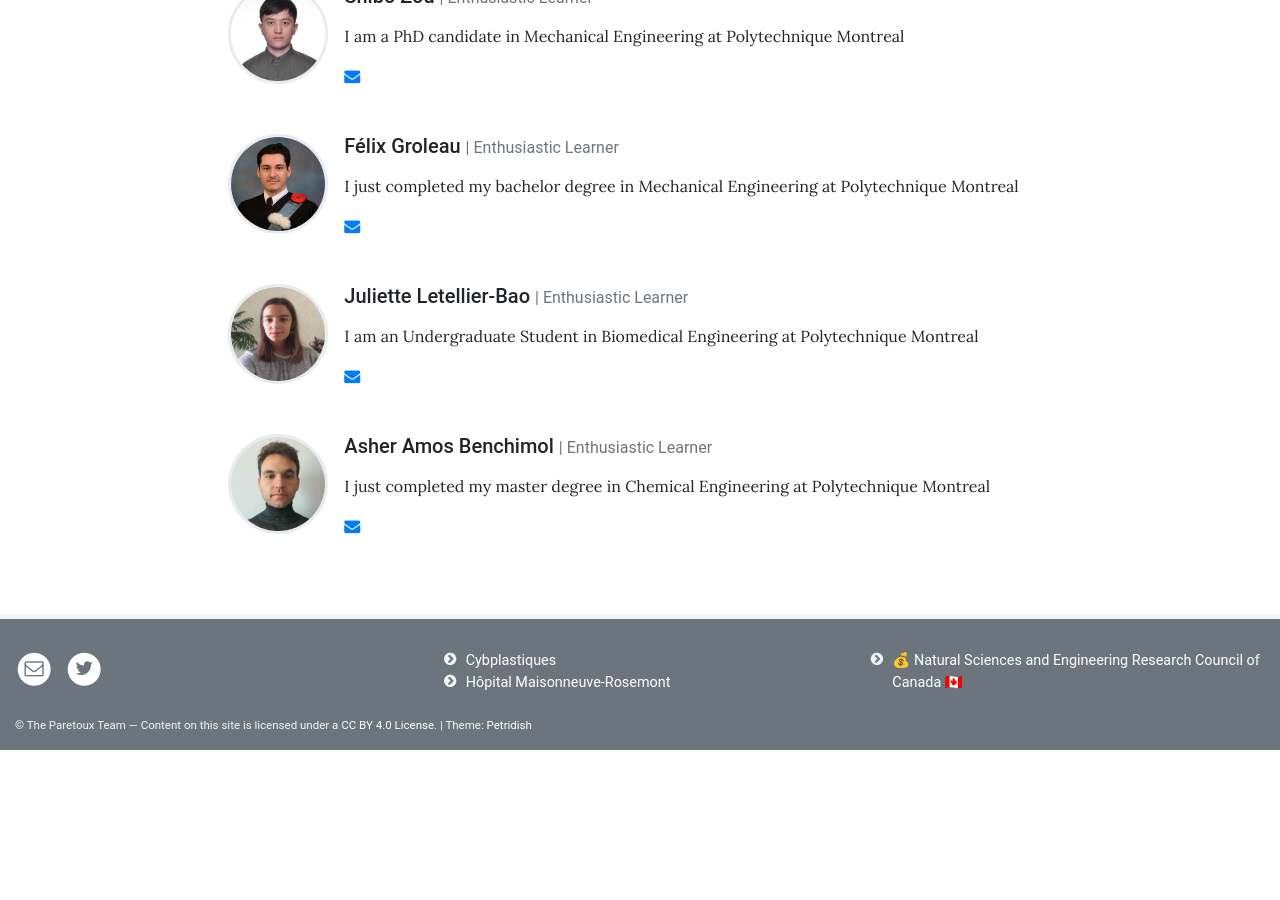
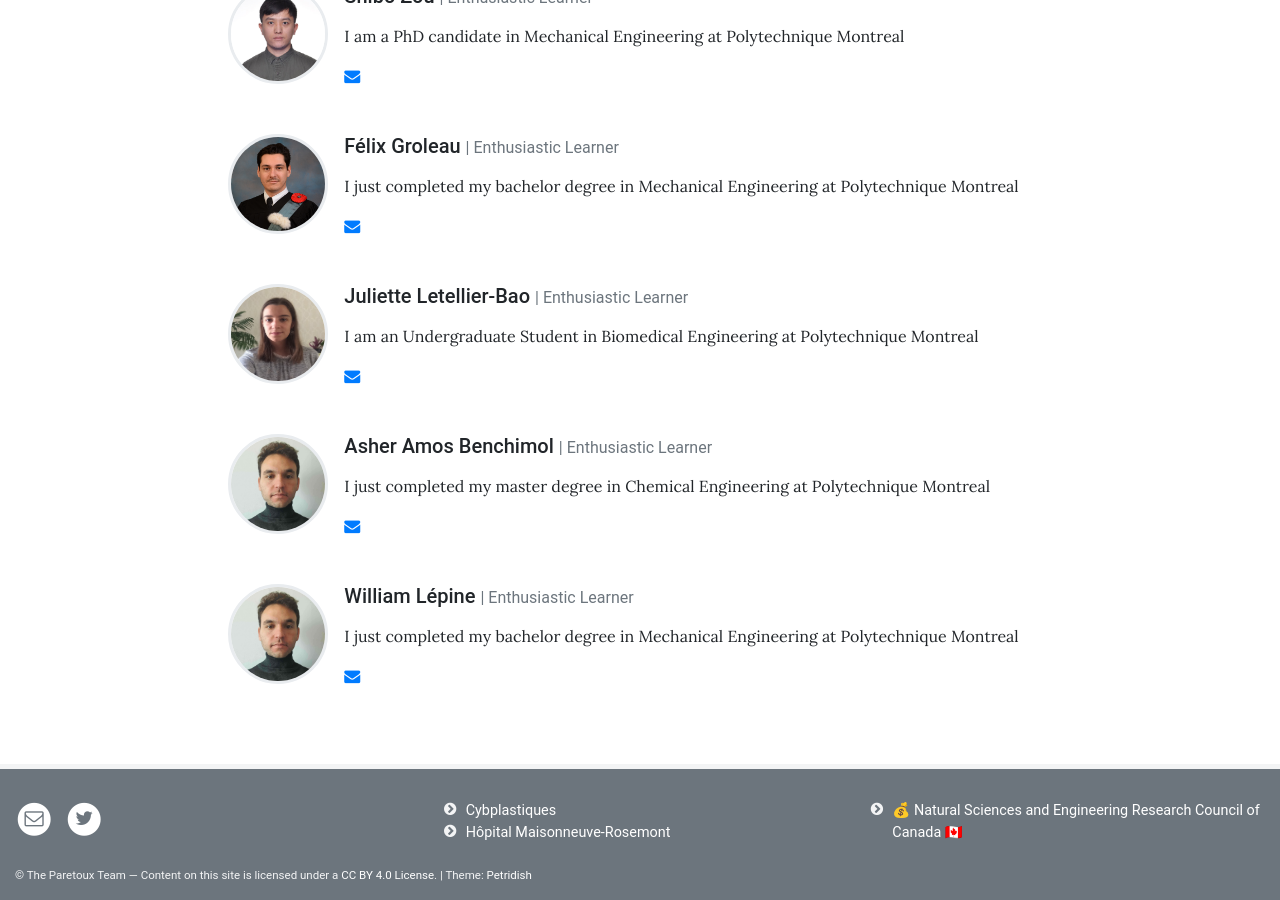
Before and after one commit to paretoux/paretoux.github.io, a Jekyll site: the page built from pages/team.md, in a window 1280 px wide and 900 px high, scrolled down 866 px. Built offline with Jekyll 4.4.1, drawn with Linux system fonts in a browser that asks for light colours; before the commit the page ends 1616 px from its top, so only the background shows below that.

Commit message:
Update William's info

```diff
--- a/_data/team.yml
+++ b/_data/team.yml
@@ -59,3 +59,10 @@
   description: > # Can be Markdown
     I just completed my master degree in Chemical Engineering at Polytechnique Montreal
   email: asher-amos.benchimol@polymtl.ca
+
+- name: William Lépine
+  role: Enthusiastic Learner # Will appear next to name
+  image:  /assets/img/team/AsherAmos.jpg # Can be external link
+  description: > # Can be Markdown
+    I just completed my bachelor degree in Mechanical Engineering at Polytechnique Montreal
+  email: william.lepine@polymtl.ca
```
